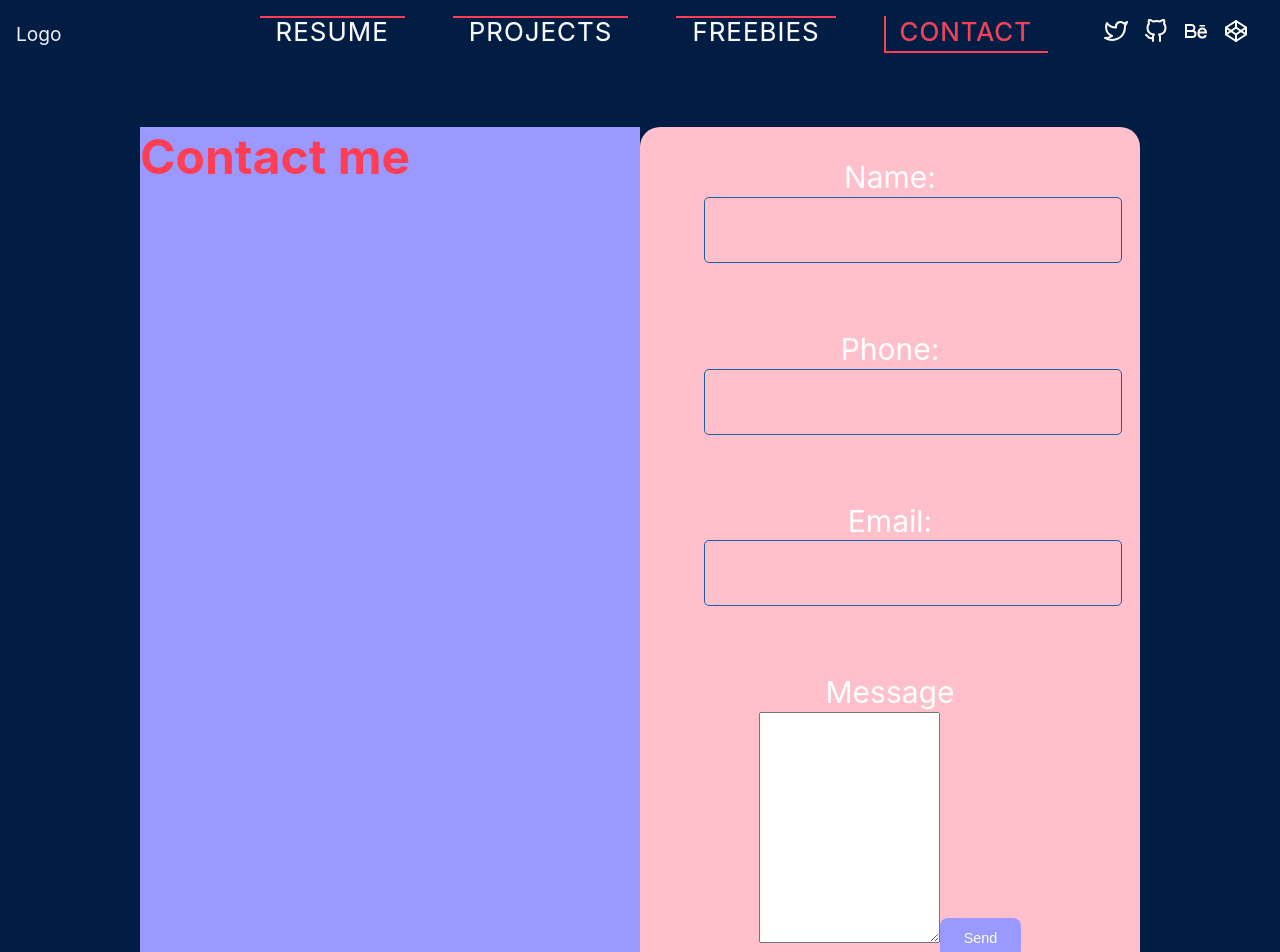
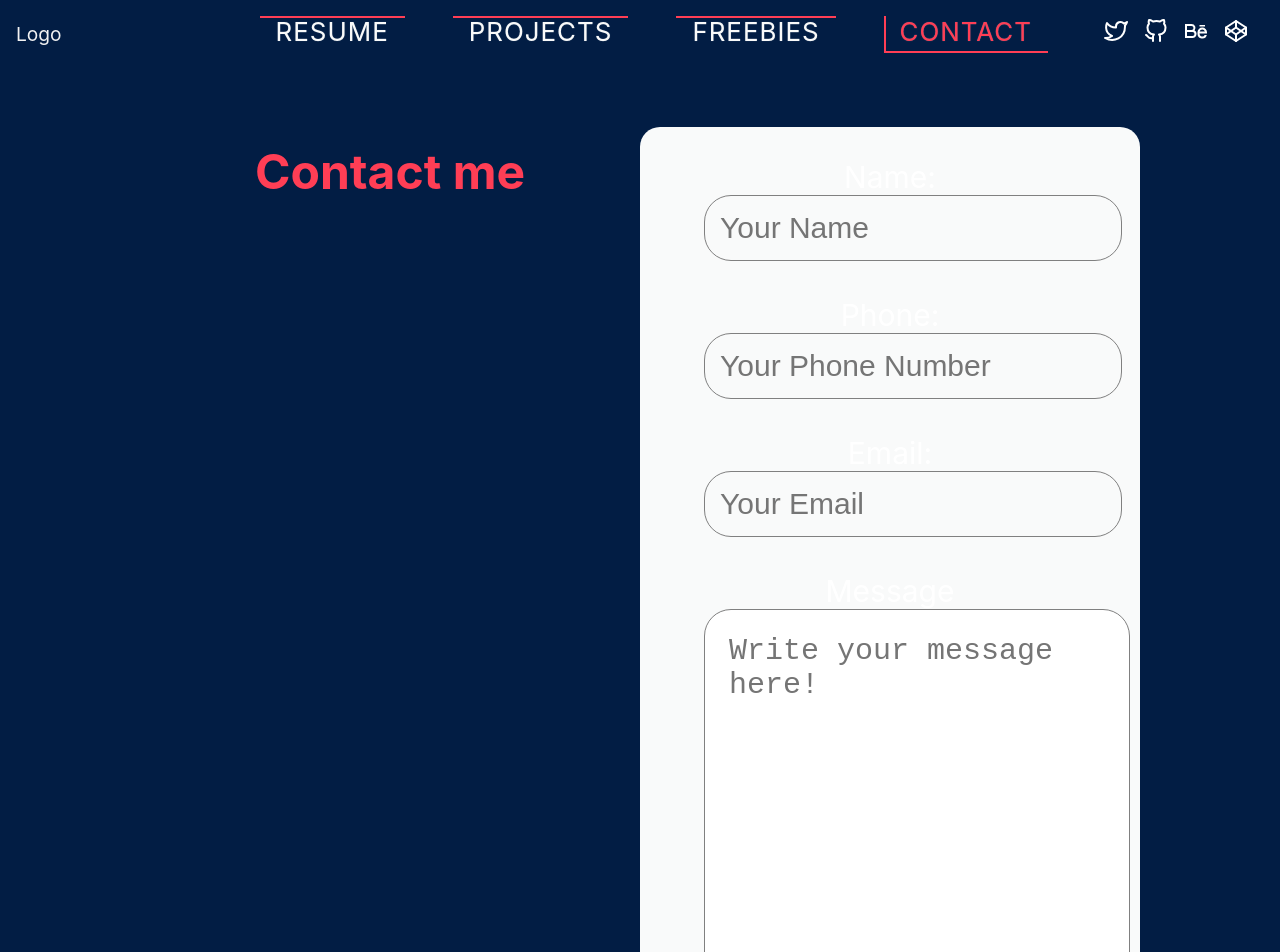
Before and after one commit to annamardesign/AnnaPortfolio, a React (Create React App) app: page /contact in a window 1280 px wide. Shown: the top 952 px of the page. Built offline with nearby package versions, Linux system fonts and the light colour scheme.

Commit message:
Contact Form CSS Edit

```diff
--- a/src/contact.jsx
+++ b/src/contact.jsx
@@ -34,31 +34,35 @@ class Contact extends Component {
             <div className="contact"><p className="contact-text">Contact me</p></div>
          <form className="contact-form" onSubmit={this.handleSubmit.bind(this)} method="POST">
           <div className="input-group">
-           <label htmlFor="name">Name:</label>
+           <label htmlFor="name" >Name:</label>
            <input type="text"
+            placeholder="Your Name"
             className="form-input"
             value={this.state.name}
             onChange={this.onNameChange.bind(this)}/>
          </div><br />
          <div className="input-group">
-           <label htmlFor="number">Phone:</label>
-           <input type="number"
+           <label htmlFor="number" >Phone:</label>
+           <input type="tel"
+           placeholder="Your Phone Number"
            className="form-input"
            value={this.state.number}
            onChange={this.onNumberChange.bind(this)}/>
          </div><br />
          <div className="input-group">
-           <label htmlFor="email">Email:</label>
+           <label htmlFor="email" >Email:</label>
            <input type="email"
+           placeholder="Your Email"
            className="form-input"
            value={this.state.email}
            onChange={this.onEmailChange.bind(this)}/>
          </div><br />
          <div className="input-group">
-           <label htmlFor="message">Message</label>
+           <label htmlFor="message" >Message</label>
            <textarea
+           placeholder="Write your message here!"
            className="form-control"
-           rows="15"
+           rows="10"
            value={this.state.message}
            onChange={this.onMessageChange.bind(this)} />
 
--- a/src/index.css
+++ b/src/index.css
@@ -172,13 +172,12 @@ code {
     width: 50vw;
     max-width: inherit;
     margin-left:0;
-    background-color: #9999ff;
    }
    .contact-form {
     display:flex;
     flex-basis:50vw;
     flex-direction: column;
-    background-color:pink;
+    background-color:#F9FAFA;
     width: 60vw;
     max-width: 50%;
     padding: 2rem 4rem;
@@ -186,59 +185,75 @@ code {
    }
 
    .input-group {
-    margin-bottom: 2rem;
+    margin-bottom: 0;
     display: block;
     flex-direction: column;
     flex: 1;
 
    }
    .input-group:last-child {
-    margin-bottom:0;
+    margin-bottom: 0;
    }
    .input-group label {
     display:block;
-    margin-bottom: 0.1rem;
+    margin-bottom: 0rem;
    }
    .input-group .form-input {
     outline:none;
     background: none;
     background-color: transparent;
-    border:1px solid #1762a7;
+    border:1px solid #808080;
     font-size: 1em;
     padding: 0.5em;
     color: inherit;
-    border-radius: 5px;
+    border-radius: 0.9em;
    }
    .input-group .form-input:focus {
-    border-color:#ff3e55;
+    border-color:#1762a7;
    }
 
    .contact-text {
-    font-size:3rem;
+    font-size: 3rem;
     font-weight: bold;
-    margin:0;
+    margin: 0;
     color: #ff3e55;
+    margin: 0 auto;
+    margin-top: 0.3em;
+
    }
    .send-btn {
     color:white;
-    background-color:#9999ff ;
+    background-color:#ff3e55;
     padding: 0.75rem 1.5rem;
     border-radius: 0.5rem;
-    text-decoration:none;
-    font-size:0.9rem;
+    text-decoration: none;
+    font-size: 0.9rem;
     outline: none;
-    border:none;
-    cursor:pointer;
+    border: none;
+    cursor: pointer;
+    display: block;
+    margin: 0 auto;
   }
    .send-btn:hover {
-    background-color:#2180d9;
+    background-color:#ff3e59;
   }
    .send-btn:focus{
-    background-color:#2180d9;
+    background-color:#ff3e55;
    }
 
-
-
+   .form-control {
+     resize: none;
+     outline: none;
+     overflow: auto;
+     flex: 1;
+     font-size: 1em;
+     padding: 0.8em;
+     border-radius: 0.9em;
+     border-color:#808080;
+   }
+   .form-control:focus {
+    border-color:#1762a7;
+   }
 
 
    @media(max-width: 900px) {
```
